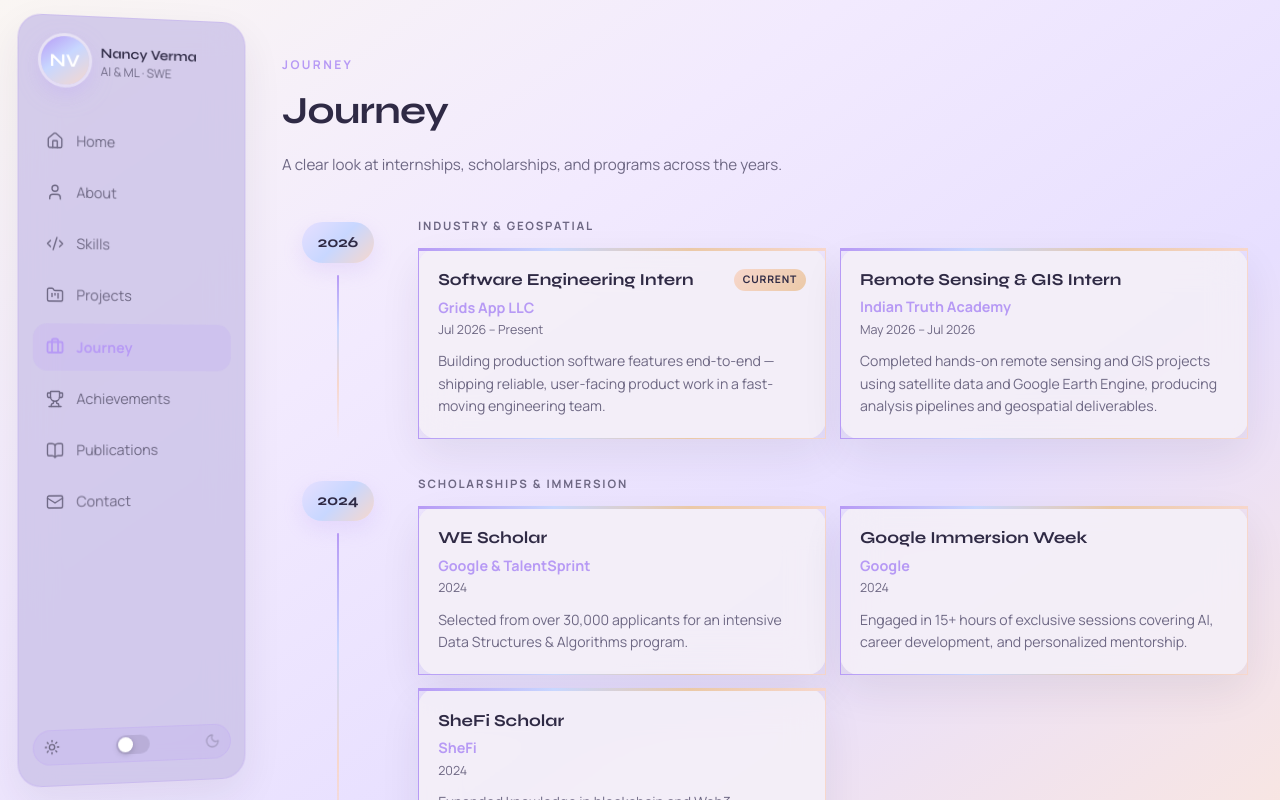
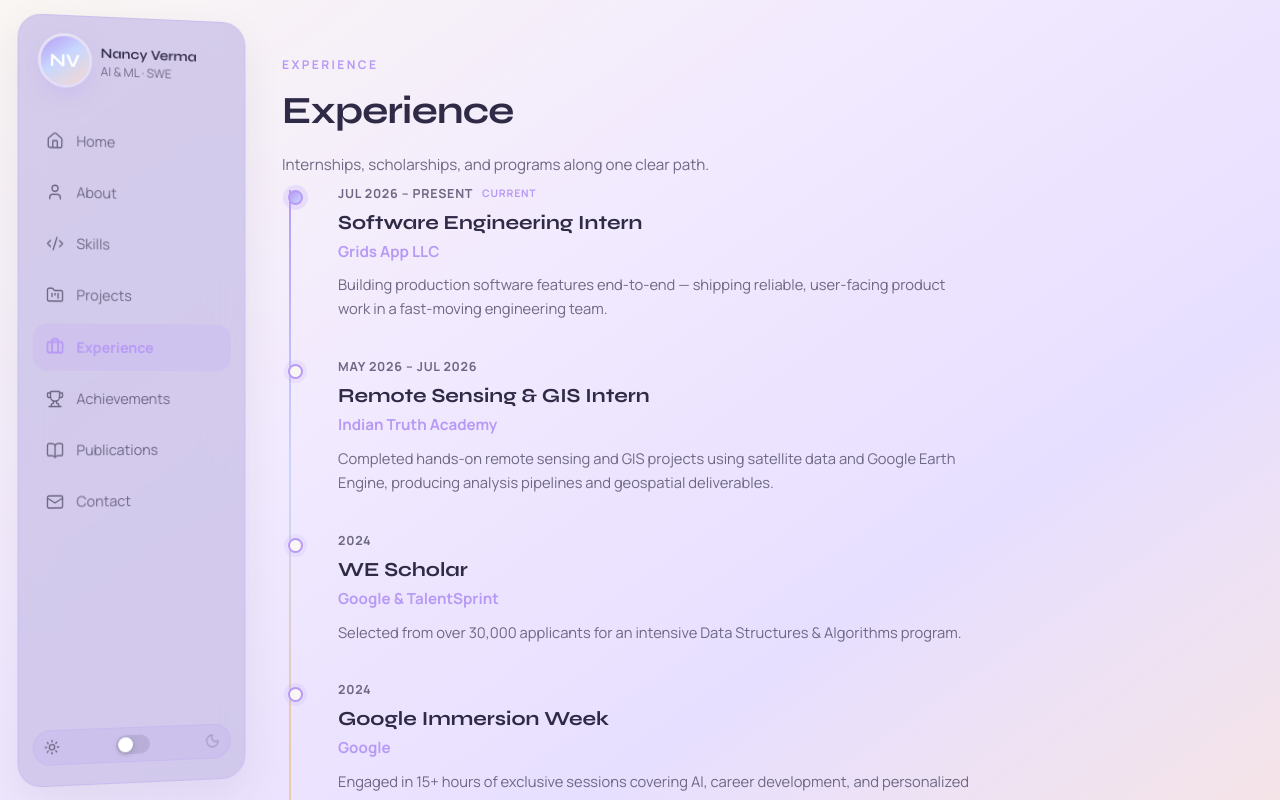
Before and after one commit to Nancy20052020/Portfolio_Nancy, a Next.js app: page /experience in a window 1280 px wide. Shown: the top 800 px of the page. Built offline with nearby package versions, Linux system fonts and the light colour scheme.

Commit message:
Use a straight-line experience timeline without cards
Replace the journey card chapters with a classic vertical timeline:
continuous gradient line, milestone dots, and open text entries.

Co-authored-by: Nancy20052020 <Nancy20052020@users.noreply.github.com>

```diff
--- a/src/app/experience/page.tsx
+++ b/src/app/experience/page.tsx
@@ -2,7 +2,7 @@ import type { Metadata } from "next";
 import { PageMotion } from "@/components/AppShell";
 import { Experience } from "@/components/sections/Experience";
 
-export const metadata: Metadata = { title: "Journey" };
+export const metadata: Metadata = { title: "Experience" };
 
 export default function ExperiencePage() {
   return (
--- a/src/app/globals.css
+++ b/src/app/globals.css
@@ -1100,168 +1100,129 @@ body {
   }
 }
 
-.experience-list {
-  display: flex;
-  flex-direction: column;
-  gap: 1rem;
+.exp-timeline {
+  position: relative;
+  list-style: none;
+  margin: 0;
+  padding: 0 0 0 1.35rem;
 }
 
-.experience-card {
-  padding: 1.2rem 1.25rem;
-  transition: transform 0.25s ease;
+.exp-timeline::before {
+  content: "";
+  position: absolute;
+  top: 0.35rem;
+  bottom: 0.35rem;
+  left: 0.35rem;
+  width: 2px;
+  background: linear-gradient(
+    180deg,
+    #b79af5 0%,
+    #c8d7ff 35%,
+    #ebc9a7 70%,
+    #f7d7cc 100%
+  );
 }
 
-.experience-card:hover {
-  transform: translateY(-3px);
+.exp-timeline-item {
+  position: relative;
+  padding: 0 0 2rem 1.35rem;
 }
 
-.journey-chapters {
-  display: flex;
-  flex-direction: column;
-  gap: 2.25rem;
+.exp-timeline-item:last-child {
+  padding-bottom: 0;
 }
 
-.journey-chapter {
-  display: grid;
-  gap: 1rem;
+.exp-timeline-dot {
+  position: absolute;
+  top: 0.35rem;
+  left: -1.1rem;
+  width: 0.85rem;
+  height: 0.85rem;
+  border-radius: 50%;
+  background: #faf6f3;
+  border: 2px solid #b79af5;
+  box-shadow: 0 0 0 4px rgba(183, 154, 245, 0.15);
 }
 
-@media (min-width: 768px) {
-  .journey-chapter {
-    grid-template-columns: 7rem 1fr;
-    gap: 1.5rem;
-    align-items: start;
-  }
+.exp-timeline-dot[data-current="true"] {
+  background: linear-gradient(135deg, #b79af5, #c8d7ff);
+  border-color: #b79af5;
+  box-shadow: 0 0 0 5px rgba(183, 154, 245, 0.22);
 }
 
-.journey-year-rail {
-  display: flex;
-  align-items: center;
-  gap: 0.75rem;
+.exp-timeline-content {
+  max-width: 40rem;
 }
 
-@media (min-width: 768px) {
-  .journey-year-rail {
-    flex-direction: column;
-    align-items: center;
-    min-height: 100%;
-    padding-top: 0.35rem;
-  }
+.exp-timeline-meta {
+  display: flex;
+  flex-wrap: wrap;
+  align-items: center;
+  gap: 0.55rem;
+  margin-bottom: 0.4rem;
 }
 
-.journey-year-badge {
-  display: inline-flex;
-  align-items: center;
-  justify-content: center;
-  min-width: 4.5rem;
-  padding: 0.55rem 0.85rem;
-  border-radius: 999px;
-  font-family: var(--font-syne), sans-serif;
-  font-size: 0.95rem;
+.exp-timeline-period {
+  font-size: 0.78rem;
   font-weight: 700;
-  color: var(--heading);
-  background: linear-gradient(135deg, #e7dfff, #c8d7ff 50%, #f7d7cc);
-  box-shadow: 0 8px 20px rgba(183, 154, 245, 0.2);
-}
-
-.journey-year-line {
-  display: none;
-}
-
-@media (min-width: 768px) {
-  .journey-year-line {
-    display: block;
-    width: 2px;
-    flex: 1;
-    min-height: 4rem;
-    border-radius: 999px;
-    background: linear-gradient(
-      180deg,
-      #b79af5,
-      #c8d7ff,
-      #f7d7cc,
-      transparent
-    );
-  }
-}
-
-.journey-chapter-label {
-  margin-bottom: 0.85rem;
-  font-size: 0.72rem;
-  font-weight: 700;
-  letter-spacing: 0.16em;
+  letter-spacing: 0.06em;
   text-transform: uppercase;
   color: var(--text-muted);
 }
 
-.journey-cards {
-  display: grid;
-  gap: 0.85rem;
-}
-
-@media (min-width: 900px) {
-  .journey-cards {
-    grid-template-columns: repeat(2, minmax(0, 1fr));
-  }
-}
-
-.journey-card {
-  padding: 1.15rem 1.2rem 1.25rem;
-  border-top: 3px solid transparent;
-  border-image: linear-gradient(90deg, #b79af5, #c8d7ff, #ebc9a7, #f7d7cc) 1;
-  transition: transform 0.25s ease, box-shadow 0.25s ease;
-}
-
-.journey-card:hover {
-  transform: translateY(-4px);
-  box-shadow: 0 18px 36px rgba(47, 42, 69, 0.1);
-}
-
-.journey-card-top {
-  display: flex;
-  flex-wrap: wrap;
-  align-items: flex-start;
-  justify-content: space-between;
-  gap: 0.5rem;
-}
-
-.journey-card h3 {
-  font-family: var(--font-syne), sans-serif;
-  font-size: 1.05rem;
-  font-weight: 700;
-  color: var(--heading);
-  line-height: 1.3;
-}
-
-.journey-now {
-  border-radius: 999px;
-  padding: 0.2rem 0.55rem;
+.exp-timeline-now {
   font-size: 0.65rem;
   font-weight: 700;
   letter-spacing: 0.08em;
   text-transform: uppercase;
-  color: var(--heading);
-  background: linear-gradient(135deg, #f7d7cc, #ebc9a7);
+  color: #b79af5;
 }
 
-.journey-org {
-  margin-top: 0.35rem;
-  font-size: 0.9rem;
+.exp-timeline-role {
+  font-family: var(--font-syne), sans-serif;
+  font-size: 1.15rem;
   font-weight: 700;
+  line-height: 1.3;
+  color: var(--heading);
+}
+
+.exp-timeline-org {
+  margin-top: 0.3rem;
+  font-size: 0.95rem;
+  font-weight: 650;
   color: var(--accent);
 }
 
-.journey-period {
-  margin-top: 0.2rem;
-  font-size: 0.78rem;
-  color: var(--text-muted);
+.exp-timeline-desc {
+  margin-top: 0.55rem;
+  font-size: 0.92rem;
+  line-height: 1.65;
+  color: var(--text-soft);
 }
 
-.journey-desc {
-  margin-top: 0.65rem;
-  font-size: 0.88rem;
-  line-height: 1.6;
-  color: var(--text-soft);
+@media (min-width: 768px) {
+  .exp-timeline {
+    padding-left: 1.75rem;
+  }
+
+  .exp-timeline::before {
+    left: 0.45rem;
+  }
+
+  .exp-timeline-item {
+    padding-left: 1.75rem;
+    padding-bottom: 2.35rem;
+  }
+
+  .exp-timeline-dot {
+    left: -1.4rem;
+    width: 0.95rem;
+    height: 0.95rem;
+  }
+
+  .exp-timeline-role {
+    font-size: 1.25rem;
+  }
 }
 
 @media (prefers-reduced-motion: reduce) {
--- a/src/components/sections/Experience.tsx
+++ b/src/components/sections/Experience.tsx
@@ -1,64 +1,44 @@
 "use client";
 
 import { experience } from "@/data/content";
-
-const years = [...new Set(experience.map((item) => item.year))];
 
 export function Experience() {
   return (
     <section className="section">
       <div className="section-inner">
         <div className="section-heading reveal-item">
-          <p className="eyebrow">Journey</p>
-          <h2 className="section-title">Journey</h2>
+          <p className="eyebrow">Experience</p>
+          <h2 className="section-title">Experience</h2>
           <p className="section-sub">
-            A clear look at internships, scholarships, and programs across the
-            years.
+            Internships, scholarships, and programs along one clear path.
           </p>
         </div>
 
-        <div className="journey-chapters mt-10">
-          {years.map((year, yearIndex) => {
-            const items = experience.filter((item) => item.year === year);
-            return (
-              <div
-                key={year}
-                className={`journey-chapter reveal-item ${
-                  yearIndex % 2 === 1 ? "journey-chapter-alt" : ""
-                }`}
-              >
-                <div className="journey-year-rail" aria-hidden>
-                  <span className="journey-year-badge">{year}</span>
-                  <span className="journey-year-line" />
+        <ol className="exp-timeline mt-10">
+          {experience.map((item) => (
+            <li
+              key={`${item.role}-${item.org}`}
+              className="exp-timeline-item reveal-item"
+            >
+              <span
+                className="exp-timeline-dot"
+                data-current={item.current}
+                aria-hidden
+              />
+              <div className="exp-timeline-content">
+                <div className="exp-timeline-meta">
+                  <span className="exp-timeline-period">{item.period}</span>
+                  {item.current && (
+                    <span className="exp-timeline-now">Current</span>
+                  )}
                 </div>
-
-                <div className="journey-chapter-body">
-                  <p className="journey-chapter-label">
-                    {year === "2026" ? "Industry & geospatial" : "Scholarships & immersion"}
-                  </p>
-                  <div className="journey-cards">
-                    {items.map((item) => (
-                      <article
-                        key={`${item.role}-${item.org}`}
-                        className="journey-card glass-panel"
-                      >
-                        <div className="journey-card-top">
-                          <h3>{item.role}</h3>
-                          {item.current && (
-                            <span className="journey-now">Current</span>
-                          )}
-                        </div>
-                        <p className="journey-org">{item.org}</p>
-                        <p className="journey-period">{item.period}</p>
-                        <p className="journey-desc">{item.description}</p>
-                      </article>
-                    ))}
-                  </div>
-                </div>
+                <h3 className="exp-timeline-role">{item.role}</h3>
+                <p className="exp-timeline-org">{item.org}</p>
+                <p className="exp-timeline-desc">{item.description}</p>
               </div>
-            );
-          })}
-        </div>
+            </li>
+          ))}
+        </ol>
       </div>
     </section>
   );
--- a/src/data/content.ts
+++ b/src/data/content.ts
@@ -32,7 +32,7 @@ export const navItems = [
   { id: "about", label: "About", href: "/about" },
   { id: "skills", label: "Skills", href: "/skills" },
   { id: "projects", label: "Projects", href: "/projects" },
-  { id: "experience", label: "Journey", href: "/experience" },
+  { id: "experience", label: "Experience", href: "/experience" },
   { id: "achievements", label: "Achievements", href: "/achievements" },
   { id: "publications", label: "Publications", href: "/publications" },
   { id: "contact", label: "Contact", href: "/contact" },
```
